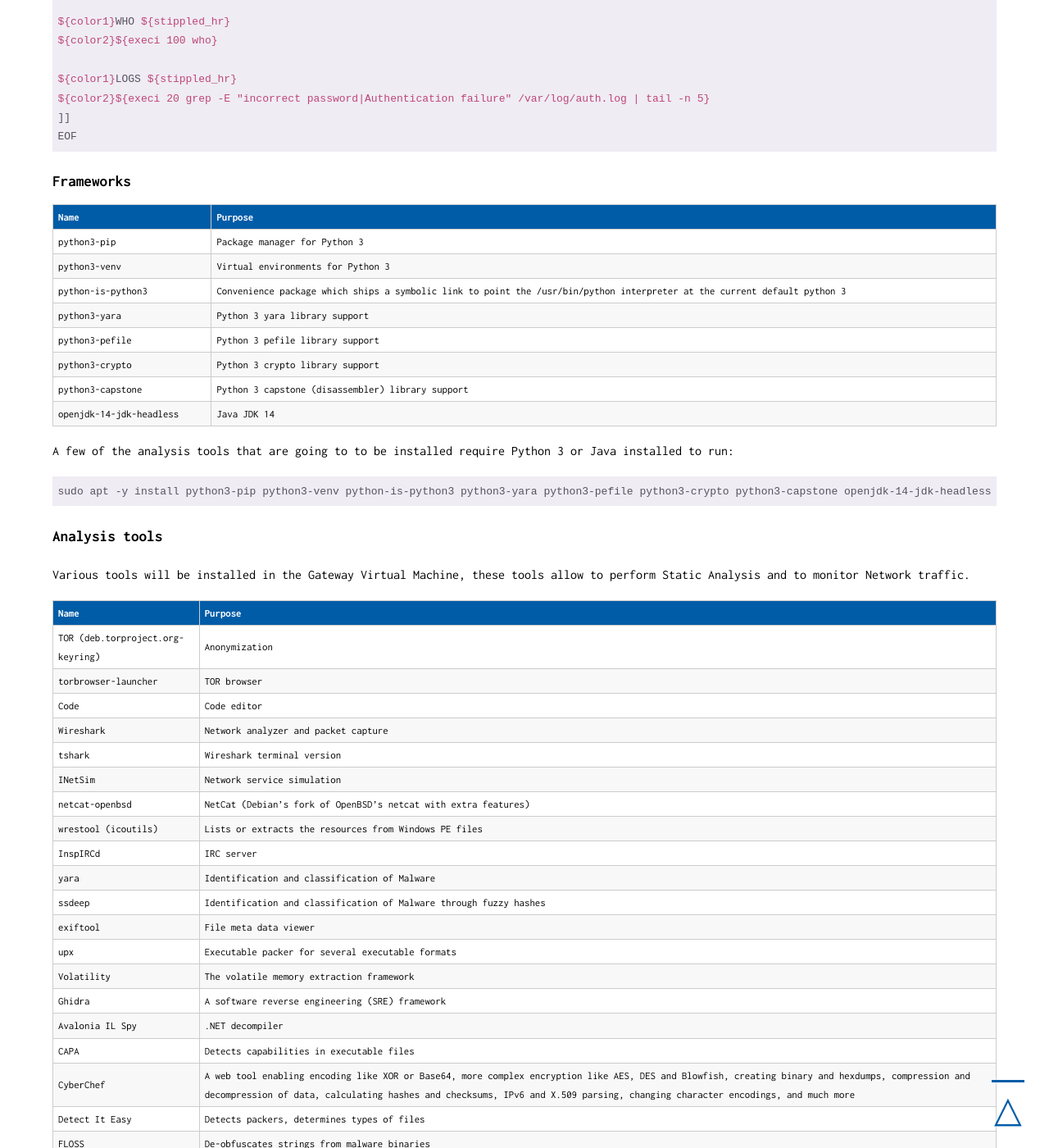
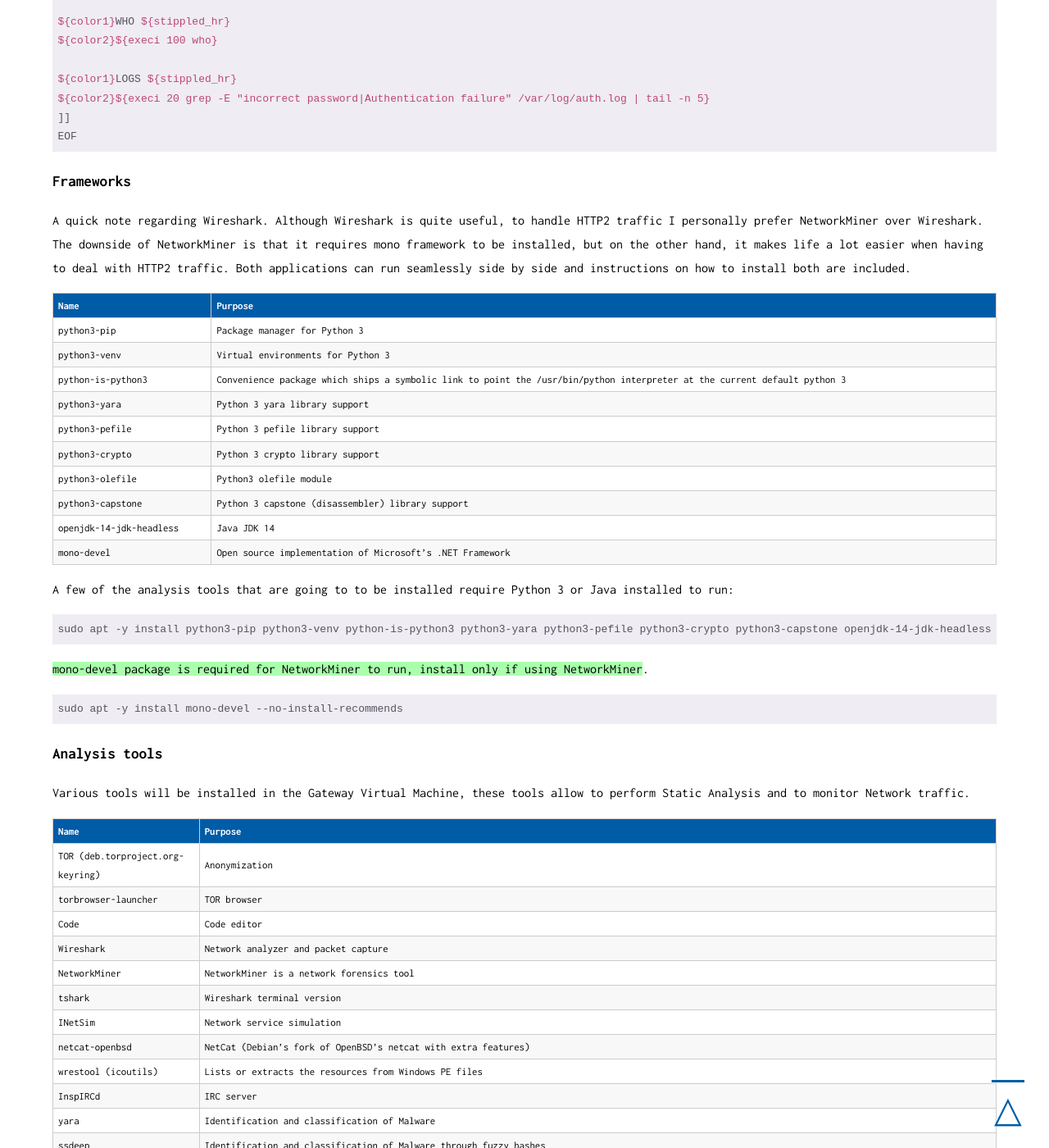
Before and after one commit to qwertzy-antonio-godinho/qwertzy-antonio-godinho.github.io, a Jekyll site: the page built from _posts/2021-02-08-Malware-Lab-Part-1-The-Gateway.md, in a window 1280 px wide and 1400 px high, scrolled down 22394 px. Shown: the whole window at 82% size. Built offline with Jekyll 4.4.1, drawn with Linux system fonts in a browser that asks for light colours; some of the changed text lies outside the part shown.

Commit message:
Networkminer

````diff
--- a/_posts/2021-02-08-Malware-Lab-Part-1-The-Gateway.md
+++ b/_posts/2021-02-08-Malware-Lab-Part-1-The-Gateway.md
@@ -555,6 +555,8 @@
 
 ## Frameworks
 
+A quick note regarding Wireshark. Although Wireshark is quite useful, to handle HTTP2 traffic I personally prefer NetworkMiner over Wireshark. The downside of NetworkMiner is that it requires mono framework to be installed, but on the other hand, it makes life a lot easier when having to deal with HTTP2 traffic. Both applications can run seamlessly side by side and instructions on how to install both are included.
+
  Name | Purpose
 ------|--------
 python3-pip | Package manager for Python 3
@@ -563,12 +565,18 @@
 python3-yara | Python 3 yara library support
 python3-pefile | Python 3 pefile library support
 python3-crypto | Python 3 crypto library support
+python3-olefile | Python3 olefile module
 python3-capstone | Python 3 capstone (disassembler) library support
 openjdk-14-jdk-headless | Java JDK 14
+mono-devel | Open source implementation of Microsoft's .NET Framework
 
 A few of the analysis tools that are going to to be installed require Python 3 or Java installed to run:
 
 <pre><code class="bash">sudo apt -y install python3-pip python3-venv python-is-python3 python3-yara python3-pefile python3-crypto python3-capstone openjdk-14-jdk-headless --no-install-recommends</code></pre>
+
+<span class="highlight-green">mono-devel package is required for NetworkMiner to run, install only if using NetworkMiner</span>.
+
+<pre><code class="bash">sudo apt -y install mono-devel --no-install-recommends</code></pre>
 
 ## Analysis tools
 
@@ -580,6 +588,7 @@
 torbrowser-launcher | TOR browser
 Code | Code editor
 Wireshark | Network analyzer and packet capture
+NetworkMiner | NetworkMiner is a network forensics tool
 tshark | Wireshark terminal version
 INetSim | Network service simulation
 netcat-openbsd | NetCat (Debian's fork of OpenBSD's netcat with extra features)
@@ -683,7 +692,7 @@
 
 The Analysis tools can be installed with the following commands:
 
-<pre><code class="bash">sudo apt -y install tor torbrowser-launcher deb.torproject.org-keyring code wireshark tshark inetsim netcat-openbsd inspircd yara ssdeep exiftool upx icoutils binwalk --no-install-recommends
+<pre><code class="bash">sudo apt -y install tor torbrowser-launcher deb.torproject.org-keyring code tshark inetsim netcat-openbsd inspircd yara ssdeep exiftool upx icoutils binwalk --no-install-recommends
 git clone https://github.com/volatilityfoundation/volatility3.git /lab/tools/volatility3
 LAB_NAME="/lab/tools/avalonia-ilspy" && REPO="icsharpcode/AvaloniaILSpy" && VERSION=$(git ls-remote --tags https://github.com/"$REPO" | cut -d/ -f3- | tail -n1) && wget https://github.com/"$REPO"/releases/download/"$VERSION"/ILSpy-linux-x64-Release.zip -O "$LAB_NAME".zip && unzip "$LAB_NAME".zip -d "$LAB_NAME" && rm "$LAB_NAME".zip && chmod +x "$LAB_NAME"/ILSpy
 LAB_NAME="/lab/tools/capa" && wget $(curl -s https://api.github.com/repos/fireeye/capa/releases/latest | grep 'browser_' | cut -d\" -f4 | grep 'linux') -O "$LAB_NAME".zip && unzip "$LAB_NAME".zip -d "$LAB_NAME" && rm "$LAB_NAME".zip
@@ -699,9 +708,17 @@
 LAB_NAME="/lab/tools/pdf-parser" && wget https://didierstevens.com/files/software/pdf-parser_V0_7_4.zip -O "$LAB_NAME".zip && unzip "$LAB_NAME".zip -d "$LAB_NAME" && rm "$LAB_NAME".zip
 </code></pre>
 
+Wireshark:
+
+<pre><code class="bash">sudo apt -y install wireshark --no-install-recommends</code></pre>
+
 When Wireshark asks "Should non-superusers be able to capture packets?", select Yes.
 
 ![](../assets/lab-part-1/gateway-wireshark.png)
+
+NetworkMiner:
+
+<pre><code class="bash">LAB_NAME="/lab/tools/networkminer" && mkdir -p "$LAB_NAME" && wget https://www.netresec.com/?download=NetworkMiner -O "$LAB_NAME".zip && NM=$(unzip -l networkminer.zip | head -4 | tail -1 | awk ' {print $4} ') && unzip "$LAB_NAME".zip -d "$LAB_NAME" && rm "$LAB_NAME".zip && mv "$LAB_NAME/$NM"* "$LAB_NAME" && rm -rf "$LAB_NAME/$NM" && chmod +x "$LAB_NAME"/NetworkMiner.exe && chmod -R go+w "$LAB_NAME"/AssembledFiles/ && chmod -R go+w "$LAB_NAME"/Captures/</code></pre>
 
 To capture packets the user has to added to the "wireshark" group, INetSim also requires the user to be added to the "inetsim" group and requires changes on directories permissions. For the changes to take effect, the user has to logout of the current session:
 
@@ -1017,6 +1034,14 @@
 - To stop the network, regardless of the type of network use the comamnd <span class="highlight-blue">```lab-network.sh --stop```</span>.
 
 - If you have a VPN subscription, to refresh the VPN server list use <span class="highlight-blue">```--refresh-vpn-server-list```</span>, and to select the VPN server to connect to, use the command <span class="highlight-blue">```--refresh-vpn-server```</span>.
+
+Both Wireshark and NetworkMiner applications are able to run seamlessly side by side. By default only Wireshark is launched by the script. To start NetworkMiner run:
+
+<pre><code class="bash">mono NetworkMiner.exe --noupdatecheck</code></pre>
+
+Then select "File" -> "Receive Pcap over IP" and set "Connect to IP/Port" "IP" 127.0.0.1 and "TCP port" leave as default 57012.
+
+![](../assets/lab-part-1/gateway-networkminer.png)
 
 <pre><code class="bash">mkdir -p /lab/tools/manage-network/ && cat <<-'EOF' > "/lab/tools/manage-network/lab-network.sh"
 #! /bin/bash
````
Also changed, not shown: assets/lab-part-1/gateway-networkminer.png (added).
